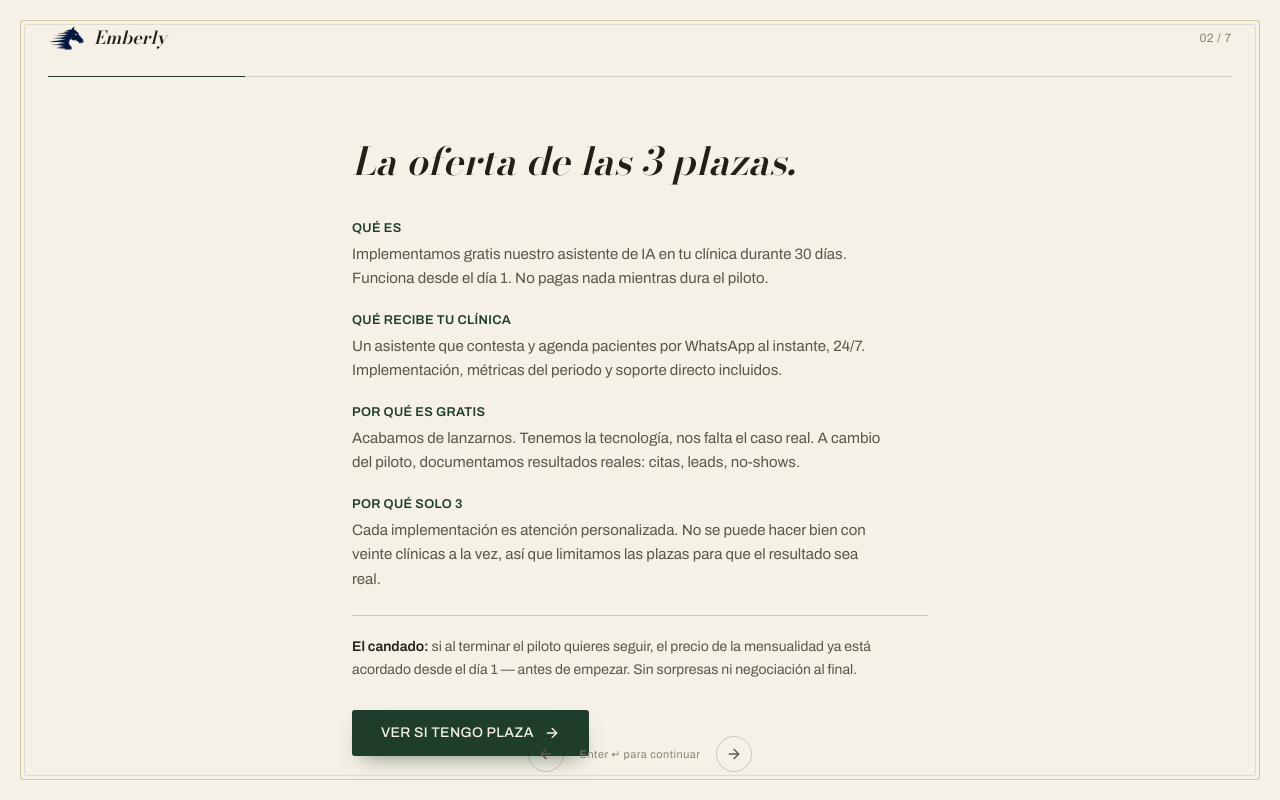
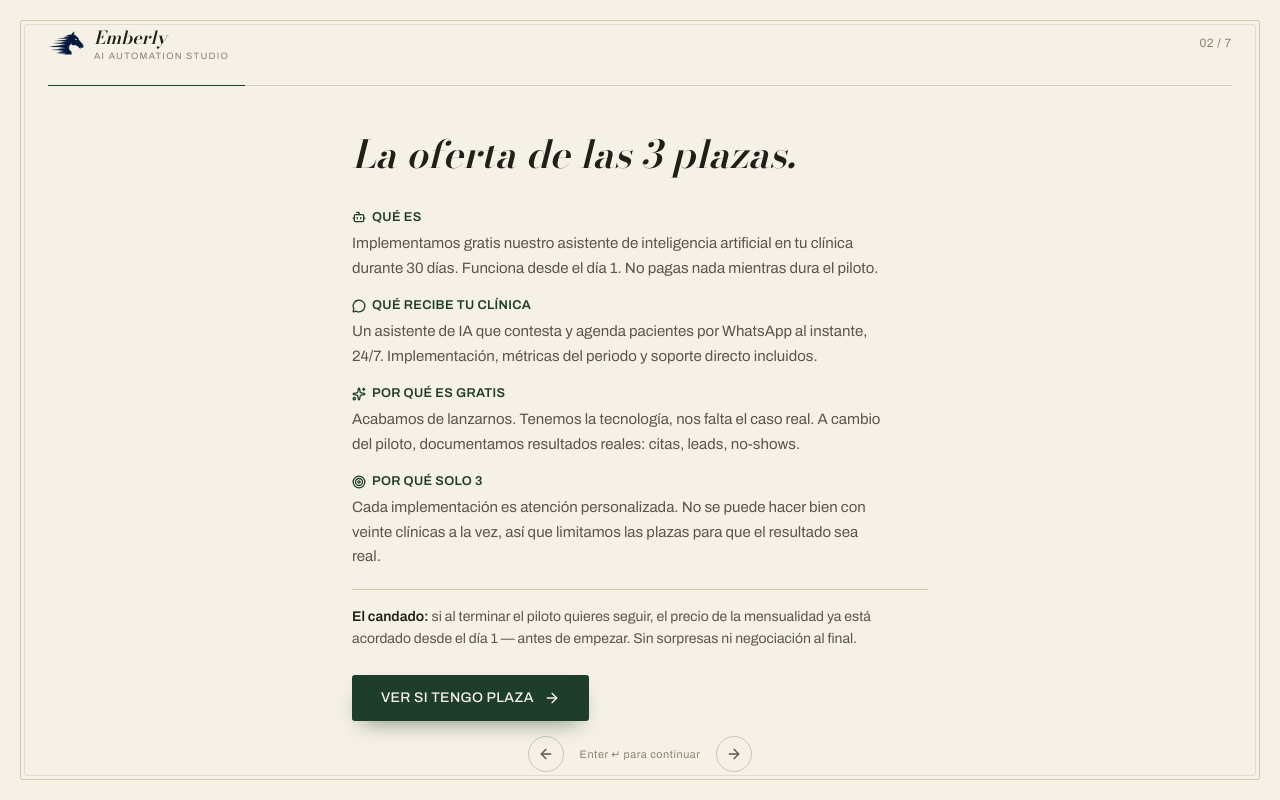
Before and after one commit to jaime1902-rgb/emberly, a Next.js app: page / in a window 1280 px wide. Both pictures are taken after a click on the button "QUIERO MI PLAZA". Built offline with nearby package versions, Linux system fonts and the light colour scheme.

Commit message:
Signal AI/tech identity within the editorial-luxury world: tagline, IA copy emphasis, coin-rim seal text, offer icons

```diff
--- a/components/emberly/funnel.tsx
+++ b/components/emberly/funnel.tsx
@@ -1,7 +1,16 @@
 "use client";
 
 import { useEffect, useMemo, useState } from "react";
-import { ArrowLeft, ArrowRight, Check } from "lucide-react";
+import {
+  ArrowLeft,
+  ArrowRight,
+  Bot,
+  Check,
+  type LucideIcon,
+  MessageCircle,
+  Sparkles,
+  Target,
+} from "lucide-react";
 import { cn } from "@/lib/utils";
 import { EmberlyMark } from "./mark";
 
@@ -48,22 +57,26 @@ const STEPS: Step[] = [
   { type: "success" },
 ];
 
-const offerPoints: { label: string; body: string }[] = [
+const offerPoints: { label: string; body: string; icon: LucideIcon }[] = [
   {
     label: "Qué es",
-    body: "Implementamos gratis nuestro asistente de IA en tu clínica durante 30 días. Funciona desde el día 1. No pagas nada mientras dura el piloto.",
+    body: "Implementamos gratis nuestro asistente de inteligencia artificial en tu clínica durante 30 días. Funciona desde el día 1. No pagas nada mientras dura el piloto.",
+    icon: Bot,
   },
   {
     label: "Qué recibe tu clínica",
-    body: "Un asistente que contesta y agenda pacientes por WhatsApp al instante, 24/7. Implementación, métricas del periodo y soporte directo incluidos.",
+    body: "Un asistente de IA que contesta y agenda pacientes por WhatsApp al instante, 24/7. Implementación, métricas del periodo y soporte directo incluidos.",
+    icon: MessageCircle,
   },
   {
     label: "Por qué es gratis",
     body: "Acabamos de lanzarnos. Tenemos la tecnología, nos falta el caso real. A cambio del piloto, documentamos resultados reales: citas, leads, no-shows.",
+    icon: Sparkles,
   },
   {
     label: "Por qué solo 3",
     body: "Cada implementación es atención personalizada. No se puede hacer bien con veinte clínicas a la vez, así que limitamos las plazas para que el resultado sea real.",
+    icon: Target,
   },
 ];
 
@@ -138,7 +151,12 @@ export function EmberlyFunnel() {
       <div className="relative flex flex-none items-center justify-between px-7 py-6 sm:px-12">
         <div className="flex items-center gap-2.5">
           <EmberlyMark className="h-6 w-auto" />
-          <span className="font-display text-lg font-semibold italic">Emberly</span>
+          <div className="flex flex-col leading-none">
+            <span className="font-display text-lg font-semibold italic">Emberly</span>
+            <span className="text-[0.58rem] tracking-[0.14em] text-text-dim uppercase">
+              AI Automation Studio
+            </span>
+          </div>
         </div>
         <div className="text-xs tracking-wider text-text-dim tabular-nums">
           {String(current + 1).padStart(2, "0")} / {STEPS.length}
@@ -157,7 +175,7 @@ export function EmberlyFunnel() {
           key={current}
           className={cn(
             "absolute inset-0 flex flex-col items-center overflow-y-auto px-7 py-14 text-center transition-all duration-500 sm:px-12",
-            topAligned ? "justify-start pt-14" : "justify-center",
+            topAligned ? "justify-start pt-10" : "justify-center",
             entered ? "translate-x-0 opacity-100" : "translate-x-10 opacity-0"
           )}
         >
@@ -176,7 +194,7 @@ export function EmberlyFunnel() {
                 <Seal />
               </div>
               <p className="mx-auto mt-6 max-w-[42ch] text-[0.98rem] leading-relaxed text-text-muted">
-                Emberly implementa gratis su asistente de WhatsApp en 3 clínicas
+                Emberly implementa gratis su asistente de <strong className="font-semibold text-foreground">inteligencia artificial</strong> para WhatsApp en 3 clínicas
                 durante 30 días. Si funciona, sigues. Si no, no pagas nada.
               </p>
               <div className="mt-9">
@@ -190,10 +208,11 @@ export function EmberlyFunnel() {
               <h2 className="font-display text-[clamp(1.7rem,3.6vw,2.4rem)] font-semibold text-balance italic">
                 La oferta de las 3 plazas.
               </h2>
-              <dl className="mt-7 flex flex-col gap-5">
+              <dl className="mt-6 flex flex-col gap-4">
                 {offerPoints.map((p) => (
                   <div key={p.label}>
-                    <dt className="text-[0.8rem] font-semibold tracking-wide text-accent-strong uppercase">
+                    <dt className="flex items-center gap-1.5 text-[0.8rem] font-semibold tracking-wide text-accent-strong uppercase">
+                      <p.icon className="size-3.5" strokeWidth={2.25} />
                       {p.label}
                     </dt>
                     <dd className="mt-1 max-w-[62ch] text-[0.94rem] leading-relaxed text-text-muted">
@@ -202,7 +221,7 @@ export function EmberlyFunnel() {
                   </div>
                 ))}
               </dl>
-              <div className="mt-6 border-t border-gold/40 pt-5">
+              <div className="mt-5 border-t border-gold/40 pt-4">
                 <p className="text-sm leading-relaxed text-text-muted">
                   <span className="font-semibold text-foreground">El candado: </span>
                   si al terminar el piloto quieres seguir, el precio de la mensualidad ya está
@@ -210,7 +229,7 @@ export function EmberlyFunnel() {
                   final.
                 </p>
               </div>
-              <div className="mt-7 mb-20">
+              <div className="mt-6 mb-24">
                 <InviteButton onClick={goNext}>Ver si tengo plaza</InviteButton>
               </div>
             </div>
@@ -348,7 +367,7 @@ function Seal({ className }: { className?: string }) {
   return (
     <div
       className={cn(
-        "flex size-28 -rotate-3 flex-col items-center justify-center gap-1 rounded-full border-[3px] border-double border-gold text-primary-foreground shadow-[0_10px_24px_-8px_rgba(31,61,43,0.5)]",
+        "relative flex size-28 -rotate-3 flex-col items-center justify-center gap-1 rounded-full border-[3px] border-double border-gold text-primary-foreground shadow-[0_10px_24px_-8px_rgba(31,61,43,0.5)]",
         className
       )}
       style={{
@@ -356,8 +375,18 @@ function Seal({ className }: { className?: string }) {
         animation: "seal-press 0.7s cubic-bezier(.2,.8,.2,1) both",
       }}
     >
-      <span className="font-display text-4xl leading-none font-bold">3</span>
-      <span className="text-[0.56rem] tracking-[0.16em] uppercase">plazas</span>
+      <svg viewBox="0 0 112 112" aria-hidden className="absolute inset-0">
+        <defs>
+          <path id="seal-rim" d="M 56,56 m -45,0 a 45,45 0 1,1 90,0 a 45,45 0 1,1 -90,0" fill="none" />
+        </defs>
+        <text fill="var(--gold)" fontSize="6.4" letterSpacing="2" className="font-sans">
+          <textPath href="#seal-rim" startOffset="1%">
+            INTELIGENCIA ARTIFICIAL &#8226; INTELIGENCIA ARTIFICIAL &#8226;
+          </textPath>
+        </text>
+      </svg>
+      <span className="relative font-display text-4xl leading-none font-bold">3</span>
+      <span className="relative text-[0.56rem] tracking-[0.16em] uppercase">plazas</span>
     </div>
   );
 }
```
